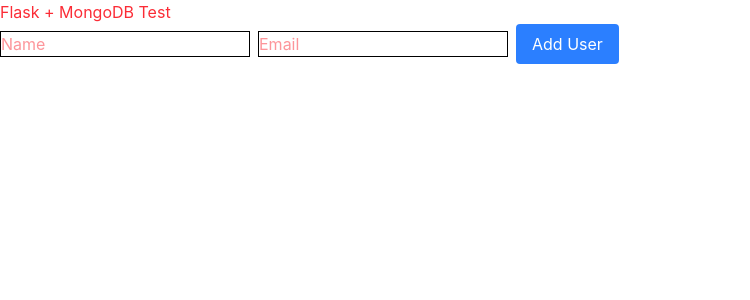
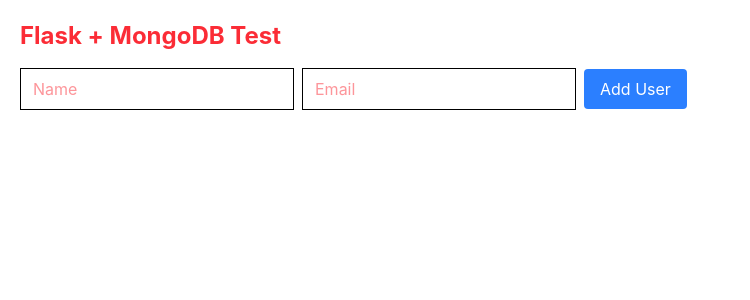
Before and after one commit to KennethTheCode/Thesis_2026, a React app in the folder Frontend/: page / in a window 1280 px wide. Shown: the top 300 px of the page, without its empty margins (0-750 px from the left). Built offline with nearby package versions, Linux system fonts and the light colour scheme; no server answers; the HTML template or start-up script is replaced by a standard one.

Commit message:
fixed react and config.js

```diff
--- a/Frontend/config.js
+++ b/Frontend/config.js
@@ -1,3 +1,3 @@
-const API_URL = "https://thesis2026-production.up.railway.app";
+const API_URL = "https://thesis-2026-production.up.railway.app";
 
 export default API_URL;
--- a/Frontend/src/App.jsx
+++ b/Frontend/src/App.jsx
@@ -7,6 +7,12 @@
   const [email, setEmail] = useState("");
 
   const addUser = async () => {
+    // Basic validation
+    if (!name || !email) {
+      alert("Please enter both name and email.");
+      return;
+    }
+
     try {
       const response = await fetch(`${API_URL}/add-user`, {
         method: "POST",
@@ -21,18 +27,34 @@
 
       const data = await response.json();
 
-      console.log(data);
+      if (!response.ok) {
+        console.error("Backend error:", data);
+        alert(data.message || "Failed to add user.");
+        return;
+      }
+
+      console.log("Success:", data);
+
+      alert("User added successfully!");
+
+      // Clear inputs
+      setName("");
+      setEmail("");
     } catch (error) {
-      console.error("Error adding user:", error);
+      console.error("Connection error:", error);
+      alert("Could not connect to the Flask backend.");
     }
   };
 
   return (
-    <div className="text-red-500">
-      <h1>Flask + MongoDB Test</h1>
+    <div className="text-red-500 p-5">
+      <h1 className="text-2xl font-bold mb-4">
+        Flask + MongoDB Test
+      </h1>
 
+      <div className="mb-4">
         <input
-        className="border border-black mr-2"
+          className="border border-black mr-2 px-3 py-2"
           type="text"
           placeholder="Name"
           value={name}
@@ -40,7 +62,7 @@
         />
 
         <input
-        className="border border-black"
+          className="border border-black px-3 py-2"
           type="email"
           placeholder="Email"
           value={email}
@@ -54,6 +76,7 @@
           Add User
         </button>
       </div>
+    </div>
   );
 }
 
```
Lines whose indentation alone changed are shown as unchanged.
